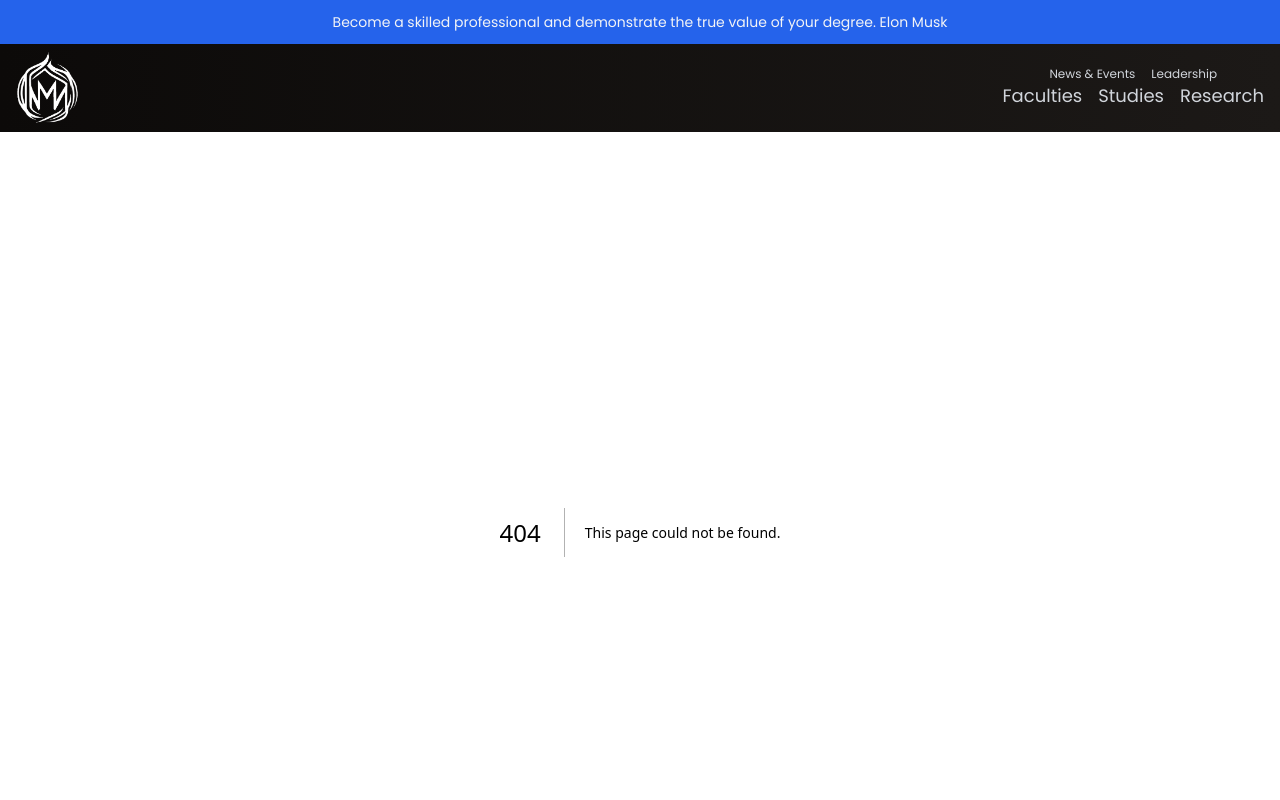
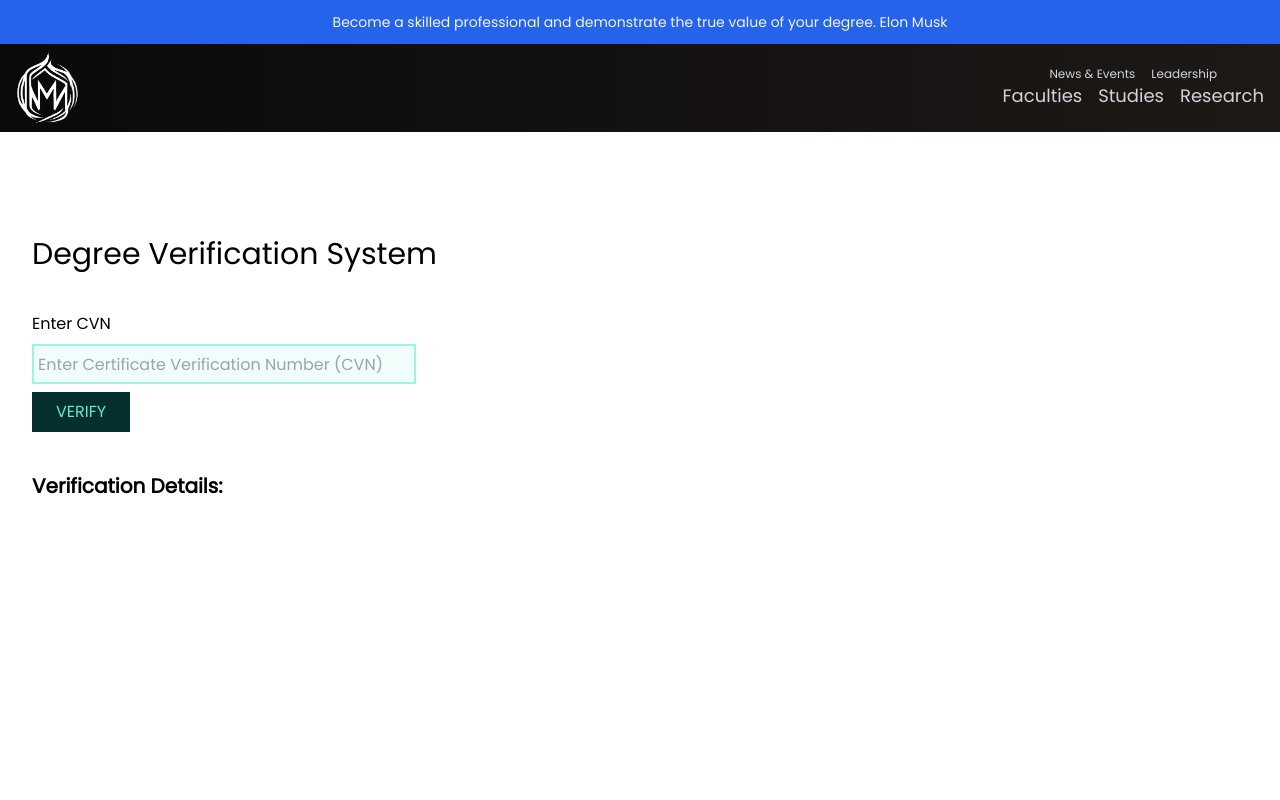
Before and after one commit to mvut/mvut, a Next.js app: page /verify in a window 1280 px wide. Before the commit this address had no page. Shown: the top 800 px of the page. Built offline with nearby package versions, Linux system fonts and the light colour scheme.

Commit message:
Degree Verification System Added

```diff
--- /dev/null
+++ b/app/api/auth/verify/route.ts
@@ -0,0 +1,13 @@
+import { sql } from '@vercel/postgres';
+import {NextResponse} from "next/server";
+export async function PUT(request: Request) {
+    const { searchParams } = new URL(request.url);
+    const cvn= searchParams.get('cvn');
+    try {
+        const { rows, fields }  = await sql`select * from degree_verfication where cvn=${cvn}`;
+        return NextResponse.json(rows);
+
+    } catch (error) {
+        return NextResponse.json({ error }, { status: 500 });
+    }
+}
--- /dev/null
+++ b/app/verify/page.tsx
@@ -0,0 +1,74 @@
+'use client'
+import React, {FormEvent, useEffect, useState,useCallback} from "react";
+import { FaCheck } from "react-icons/fa";
+
+export default function DegreeVerify(){
+const [cvn, setCvn] = useState(0);
+const [studentData, setStudentData] = useState(null);
+    // let url = "/api/auth/verify?cvn=920001";
+    const eventHandler = (e:React.ChangeEvent<any>) => {
+        setCvn(e.target.value);
+    }
+
+    const handleSubmit = async (e:FormEvent<HTMLFormElement>) => {
+        e.preventDefault();
+        const formData = new FormData(e.currentTarget);
+        const response = await fetch(`/api/auth/verify?cvn=${cvn}`, {
+            method: 'PUT',
+            body: JSON.stringify({
+                cvn:formData.get("cvn"),
+            })
+        })
+        const data = response.json();
+        setStudentData(await data);
+    };
+    return(
+        <div className={'container min-h-screen py-16 '}>
+            <p className={'text-3xl py-10'}>Degree Verification System</p>
+            <form onSubmit={handleSubmit}>
+                <div className={'flex flex-col items-start justify-start gap-2 '}>
+                    <label>Enter CVN</label>
+                    <input type={'text'} placeholder={'Enter Certificate Verification Number (CVN)'}
+                           className={'h-10  md:h-10 w-96 bg-teal-50 p-1 border-2 border-teal-200'}
+                           required={true} name={'cvn'} onChange={eventHandler}/>
+                    <button type={"submit"} className={'text-md bg-teal-950 text-teal-300 rounded-lg uppercase hover:bg-teal-800  px-6 py-2'}>Verify</button>
+                </div>
+            </form>
+                <div className={'py-10'}>
+                    <p className={'text-xl font-bold pb-6'}>Verification Details:</p>
+                    {studentData?.map((item: any) => <div key={item.id}>
+                        <div className={'flex items-center justify-start gap-4'}>
+                            <label className={'font-bold'}>Registration Number : </label>
+                            <p className={'text-green-600 font-bold'}>{item.registration_number}</p>
+                        </div>
+                        <div className={'flex items-center justify-start gap-4'}>
+                            <label className={'font-bold'}>Candidate Name : </label>
+                            <p className={'text-green-600 font-bold'}>{item.candidate_name}</p>
+                        </div>
+                        <div className={'flex items-center justify-start gap-4'}>
+                            <label className={'font-bold'}>Father/Mother Name : </label>
+                            <p className={'text-green-600 font-bold'}>{item.father_mother_name}</p>
+                        </div>
+                        <div className={'flex items-center justify-start gap-4'}>
+                            <label className={'font-bold'}>Degree/Certificate Title : </label>
+                            <p className={'text-green-600 font-bold'}>{item.degree_certificate_title}</p>
+                        </div>
+                        <div className={'flex items-center justify-start gap-4'}>
+                            <label className={'font-bold'}>Date of Issue : </label>
+                            <p className={'text-green-600 font-bold'}>{new Date(item.date_issue).toISOString().split("T")[0]}</p>
+                        </div>
+                        <div className={'flex items-center justify-start gap-4'}>
+                            <label className={'font-bold'}>Country : </label>
+                            <p className={'text-green-600 font-bold'}>{item.country}</p>
+                        </div>
+                        <div className={'flex items-center justify-start gap-4'}>
+                            <label className={'font-bold'}>Status : </label>
+                            <p className={'text-green-600 font-bold flex items-center justify-center gap-2'}>Verified<FaCheck size={25}/>
+                            </p>
+                        </div>
+
+                    </div>)}
+                </div>
+        </div>
+    )
+}
```
